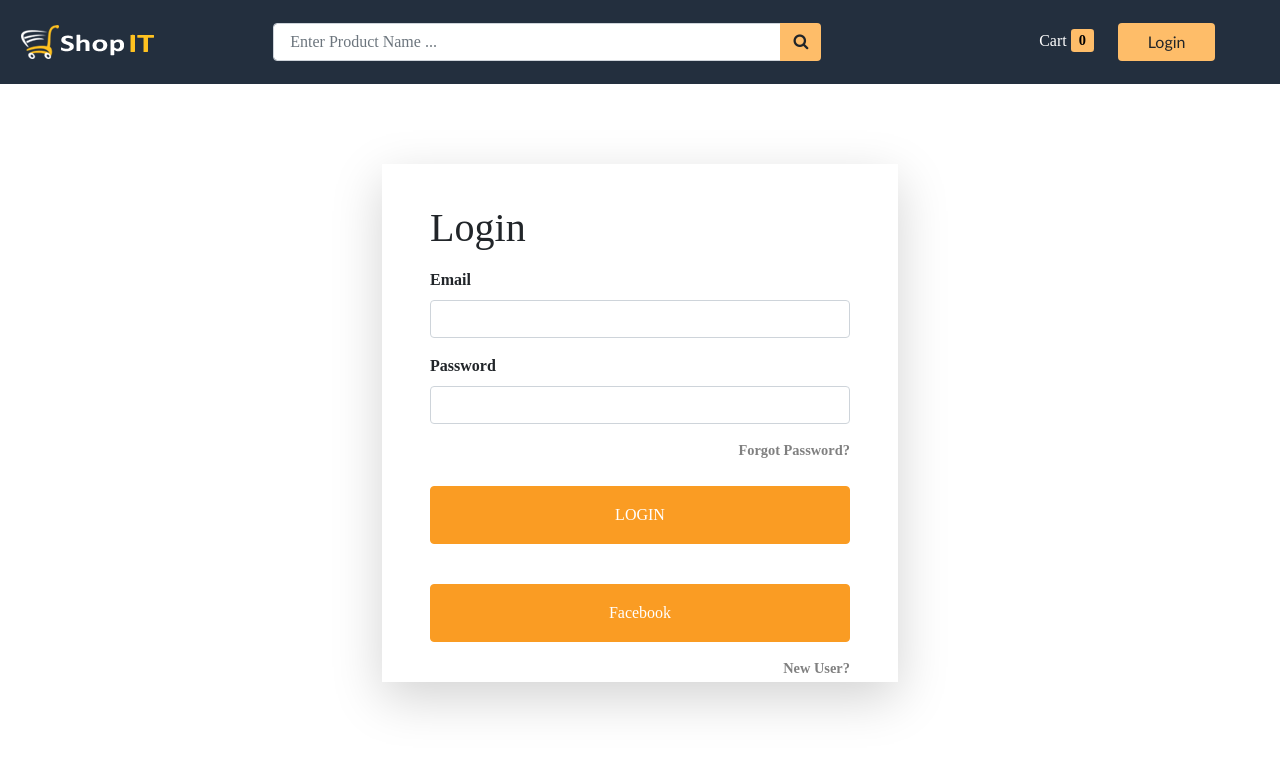
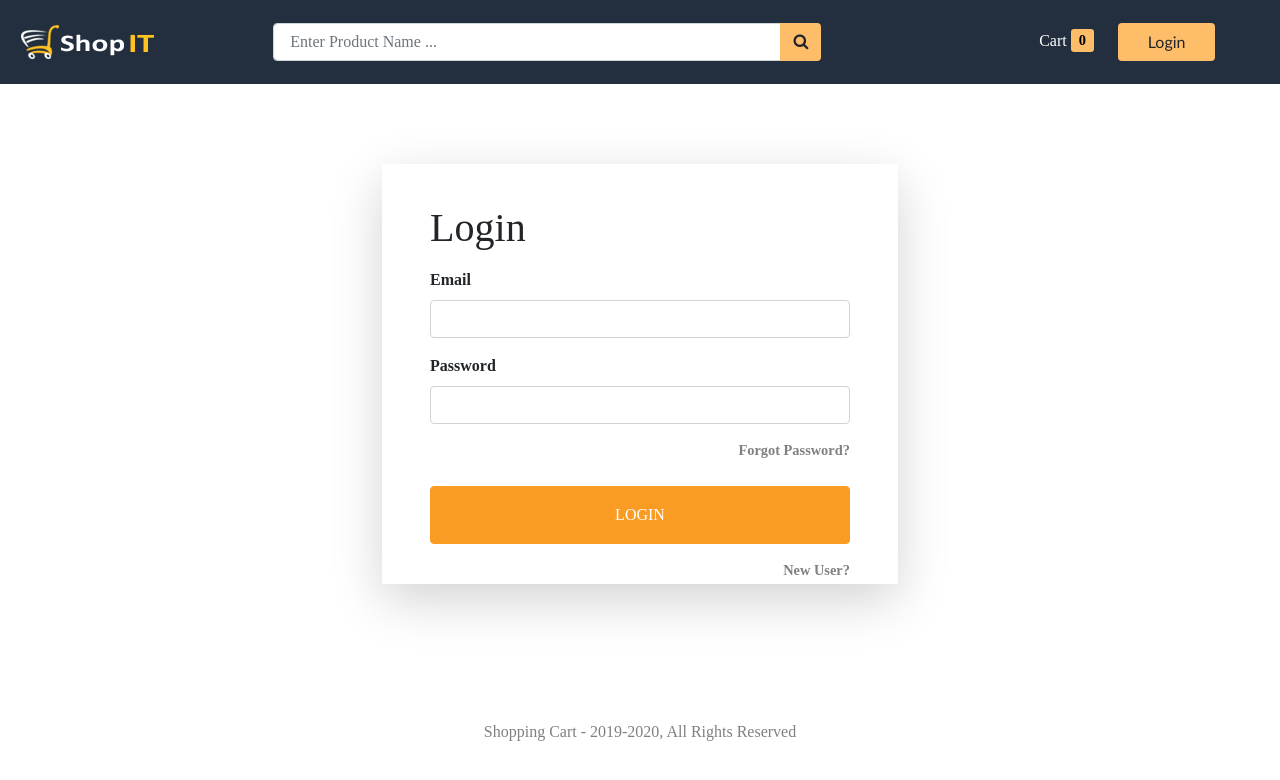
Before and after one commit to jeyphieee/ReactShop, a React (Create React App) app in the folder frontend/: page /login in a window 1280 px wide. Shown: the top 780 px of the page. Built offline with nearby package versions, Linux system fonts and the light colour scheme; a web font is replaced by a local one.

Commit message:
loginchanges

```diff
--- a/frontend/src/Components/User/Login.js
+++ b/frontend/src/Components/User/Login.js
@@ -92,16 +92,6 @@ const Login = () => {
                                 >
                                     LOGIN
                                 </button>
-
-                                <button
-                                    id="login_button"
-                                    type="submit"
-                                    className="btn btn-block py-3"
-                                >
-                                    Facebook
-                                </button>
-
-
                                 <Link to="/register" className="float-right mt-3">New User?</Link>
                             </form>
                         </div>
```
